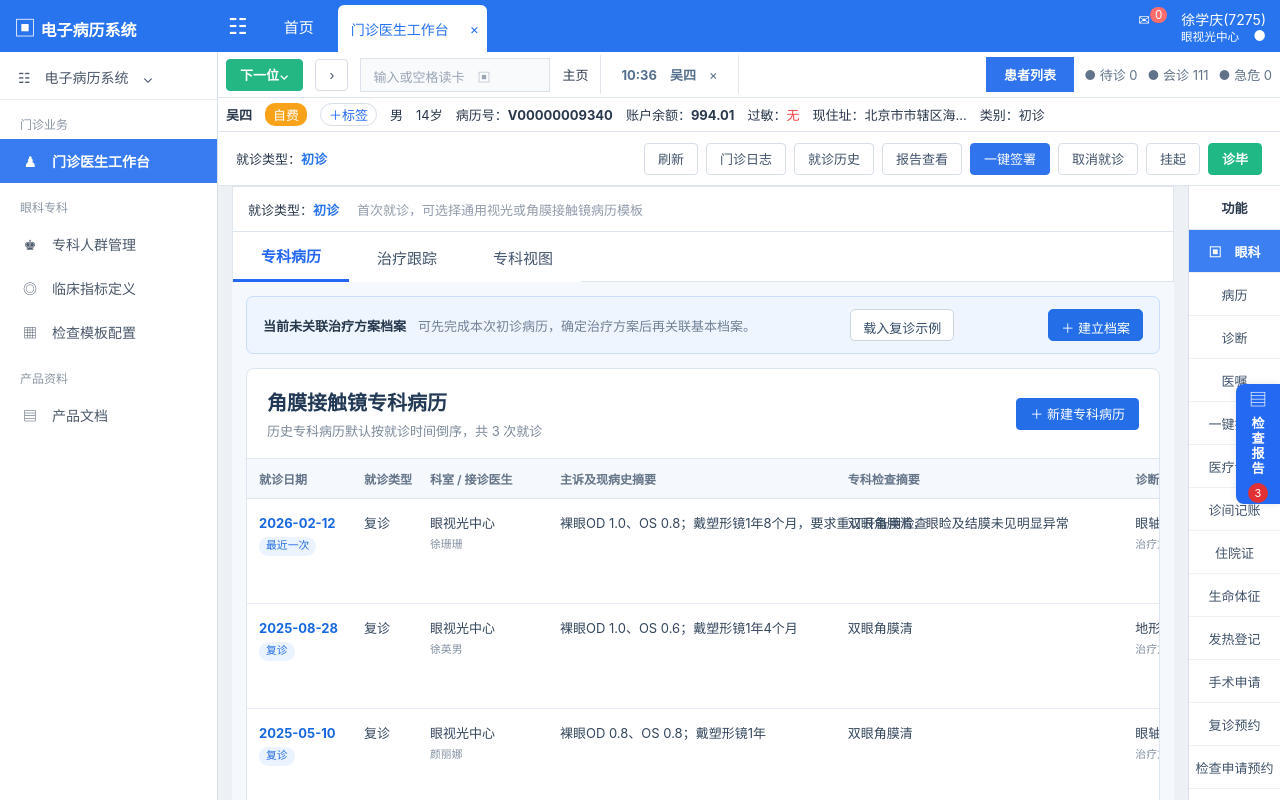
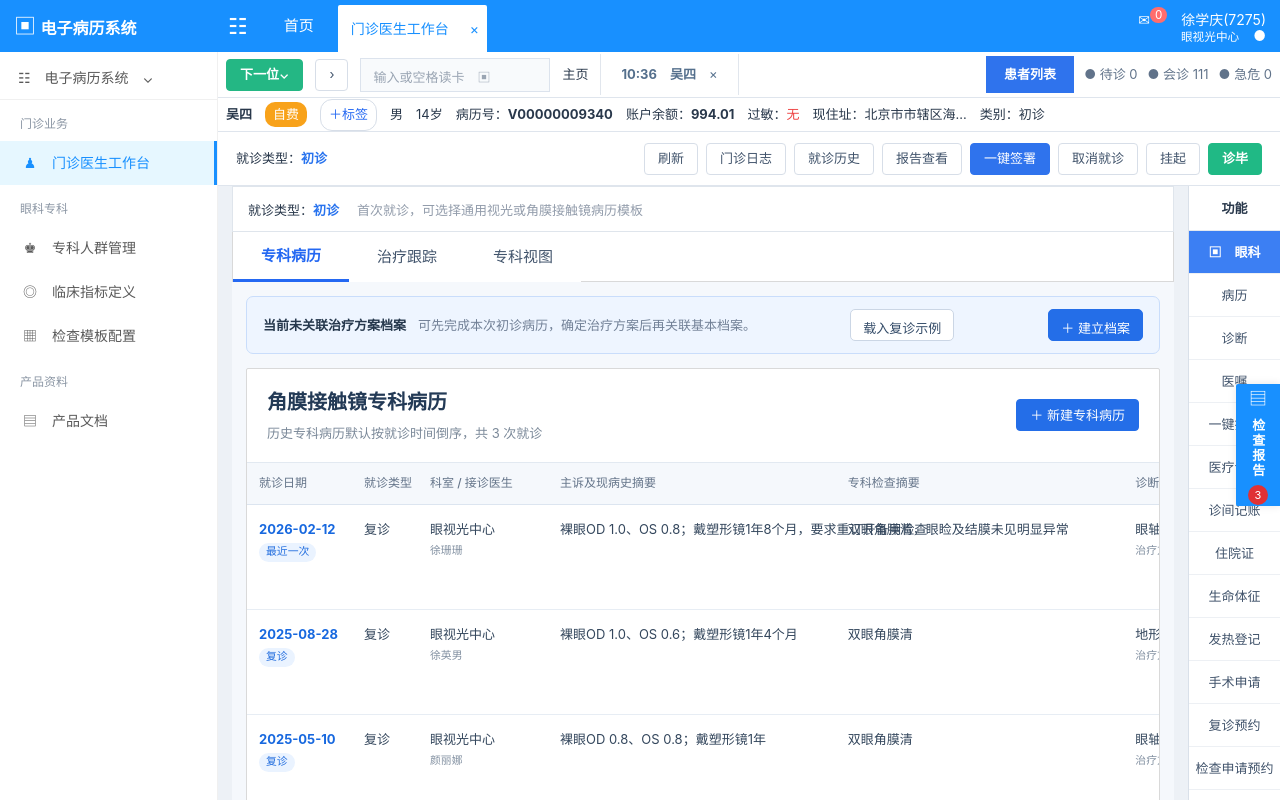
Before and after one commit to yu-git3/eye-clinic-system, a React (Vite) app: page / in a window 1280 px wide. Shown: the top 800 px of the page. Built offline with nearby package versions, Linux system fonts and the light colour scheme.

Commit message:
style: adopt Ant Design 4 visual baseline

```diff
--- /dev/null
+++ b/app/antd4-baseline.css
@@ -0,0 +1,29 @@
+/* Ant Design 4.x visual baseline for the unified ophthalmology prototype. */
+:root{
+  --ant-primary:#1890ff;--ant-primary-hover:#40a9ff;--ant-primary-active:#096dd9;--ant-primary-bg:#e6f7ff;
+  --ant-success:#52c41a;--ant-warning:#faad14;--ant-error:#ff4d4f;
+  --ant-title:rgba(0,0,0,.85);--ant-text:rgba(0,0,0,.65);--ant-secondary:rgba(0,0,0,.45);--ant-disabled:rgba(0,0,0,.25);
+  --ant-border:#d9d9d9;--ant-split:#f0f0f0;--ant-fill:#fafafa;--ant-page:#f0f2f5;--ant-radius:2px;
+  --blue:var(--ant-primary);--blue-dark:var(--ant-primary-active);--blue-soft:var(--ant-primary-bg);--text:var(--ant-title);--muted:var(--ant-secondary);--line:var(--ant-border);--page:var(--ant-page);--red:var(--ant-error);--orange:var(--ant-warning);--radius:var(--ant-radius);
+  --ui-color-brand:var(--ant-primary);--ui-color-primary:var(--ant-primary);--ui-color-primary-hover:var(--ant-primary-hover);--ui-color-primary-active:var(--ant-primary-active);--ui-color-primary-soft:var(--ant-primary-bg);--ui-color-primary-soft-hover:#f5fbff;--ui-color-bg-page:var(--ant-page);--ui-color-bg-section:#fafafa;--ui-color-border:var(--ant-border);--ui-color-border-light:var(--ant-split);--ui-text-primary:var(--ant-title);--ui-text-secondary:var(--ant-text);--ui-text-tertiary:var(--ant-secondary);--ui-focus-ring:0 0 0 2px rgba(24,144,255,.2);
+}
+html,body{background:var(--ant-page);color:var(--ant-text);font:14px/1.5715 -apple-system,BlinkMacSystemFont,"Segoe UI","PingFang SC","Hiragino Sans GB","Microsoft YaHei","Helvetica Neue",Arial,sans-serif}
+.his-app-shell{background:var(--ant-page);color:var(--ant-text)}
+.his-global-header,.cl-bluebar{background:var(--ant-primary)}
+.his-open-tabs>div{border-radius:2px 2px 0 0}.his-open-tabs>div.active button{color:var(--ant-primary)}
+.his-function-menu{border-color:var(--ant-split);color:var(--ant-text)}.his-menu-root{border-color:var(--ant-split)}
+.his-function-menu button{color:var(--ant-text)}.his-function-menu button:hover{background:#f5f5f5;color:var(--ant-primary)}.his-function-menu button.active{background:var(--ant-primary-bg);color:var(--ant-primary);font-weight:500;border-right:3px solid var(--ant-primary)}
+.his-workspace :where(button,input,select,textarea){font:inherit}.his-workspace :where(input:not([type="checkbox"]):not([type="radio"]),select){min-height:32px;border:1px solid var(--ant-border);border-radius:var(--ant-radius);background:#fff;color:var(--ant-text);transition:border-color .2s,box-shadow .2s}.his-workspace textarea{border:1px solid var(--ant-border);border-radius:var(--ant-radius);background:#fff;color:var(--ant-text);transition:border-color .2s,box-shadow .2s}
+.his-workspace :where(input:not([type="checkbox"]):not([type="radio"]),select,textarea):hover{border-color:var(--ant-primary-hover)}.his-workspace :where(input:not([type="checkbox"]):not([type="radio"]),select,textarea):focus{outline:0;border-color:var(--ant-primary);box-shadow:var(--ui-focus-ring)}
+.his-workspace :where(input,select,textarea):disabled{background:#f5f5f5;color:var(--ant-disabled);cursor:not-allowed}
+.his-workspace :where(.button,.er-btn,.cl-app button,.sr-editor button,.sr-archive-bar button,.sr-archive-empty button,.picker-foot button,.dialog-actions button){min-height:32px;border-color:var(--ant-border);border-radius:var(--ant-radius);box-shadow:none}.his-workspace :where(.button,.er-btn,.cl-app button,.sr-editor button,.sr-archive-bar button,.sr-archive-empty button,.picker-foot button,.dialog-actions button):hover{border-color:var(--ant-primary-hover);color:var(--ant-primary)}
+.his-workspace :where(.button.primary,.er-btn.primary,.cl-app button.blue,.cl-app button.primary,.sr-page .primary){background:var(--ant-primary);border-color:var(--ant-primary);color:#fff}.his-workspace :where(.button.primary,.er-btn.primary,.cl-app button.blue,.cl-app button.primary,.sr-page .primary):hover{background:var(--ant-primary-hover);border-color:var(--ant-primary-hover);color:#fff}.his-workspace :where(.button.danger,.danger){color:var(--ant-error);border-color:#ffccc7;background:#fff}
+.his-workspace :where(.card,.filter-card,.table-card,.cl-panel,.cl-overview,.cl-ordered-card,.sr-editor,.sr-history-page,.er-report-card,.er-project-section){border-color:var(--ant-border);border-radius:var(--ant-radius);box-shadow:none}
+.his-workspace :where(th,.er-history-table th,.er-detail-table th,.sr-history-table th){background:var(--ant-fill);color:var(--ant-text);font-weight:500;border-color:var(--ant-split)}.his-workspace :where(td,.er-history-table td,.er-detail-table td,.sr-history-table td){color:var(--ant-text);border-color:var(--ant-split)}.his-workspace tbody tr:hover>td{background:#fafafa}
+.his-workspace :where(.tag,.er-status,.cl-source,.permission-all,.permission-specific,.tenant-scope){border-radius:var(--ant-radius)}
+.his-workspace :where(.cl-tabs,.er-tabs){border-color:var(--ant-border)}.his-workspace :where(.cl-tabs button.active,.er-tabs button.active){color:var(--ant-primary);border-bottom-color:var(--ant-primary)}
+.his-workspace :where(.drawer,.er-drawer,.sr-record-drawer){border-radius:0;box-shadow:-6px 0 16px rgba(0,0,0,.08)}.his-workspace :where(.picker-modal,.dialog,.er-picker,.er-trend-modal,.er-pdf-modal,.sr-modal){border-radius:var(--ant-radius);box-shadow:0 3px 6px -4px rgba(0,0,0,.12),0 6px 16px rgba(0,0,0,.08),0 9px 28px 8px rgba(0,0,0,.05)}
+.his-workspace :where(.overlay,.sr-modal-layer,.sr-drawer-layer,.doctor-report-mask){background:rgba(0,0,0,.45);backdrop-filter:none}
+.his-workspace :where(.close,.drawer-head>button,.sr-drawer-head>button){border-radius:var(--ant-radius);background:transparent}.his-workspace :where(.close,.drawer-head>button,.sr-drawer-head>button):hover{background:#f5f5f5;color:var(--ant-text)}
+.doctor-report-float{background:var(--ant-primary);border-radius:2px 0 0 2px}.doctor-report-panel{background:var(--ant-page);border-radius:var(--ant-radius)}
+.product-docs-page{background:var(--ant-page)}.product-docs-header,.product-docs-layout{border-color:var(--ant-border);border-radius:var(--ant-radius)}.product-docs-list nav button{border-radius:var(--ant-radius)}.product-docs-list nav button.active{background:var(--ant-primary-bg);border-color:#91d5ff;color:var(--ant-primary)}.product-docs-header button{border-color:var(--ant-primary);border-radius:var(--ant-radius);color:var(--ant-primary)}
--- a/src/main.tsx
+++ b/src/main.tsx
@@ -12,6 +12,7 @@ import "../app/specialty-record.css";
 import "../app/exam-report.css";
 import "../app/exam-report-iteration.css";
 import "../app/product-docs.css";
+import "../app/antd4-baseline.css";
 
 ReactDOM.createRoot(document.getElementById("root")!).render(
   <React.StrictMode>
```
Also changed, not shown: 2 other files (tests, documents, lock files or other folders).
